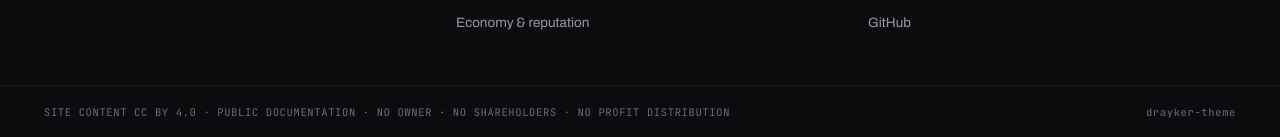
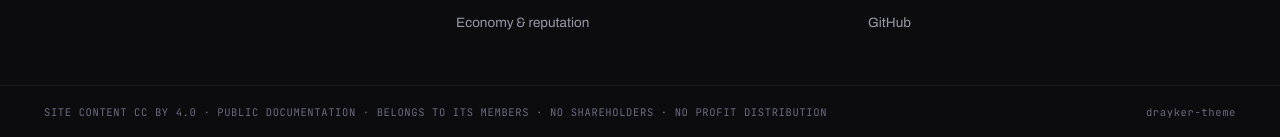
Before and after one commit to draykerdk/drayker-theme, a Jekyll site: the page built from README.md, in a window 1280 px wide and 900 px high, scrolled down 1926 px. Shown: the part 760-897 px from the top of the window. Built offline with Jekyll 4.4.1, drawn with Linux system fonts in a browser that asks for light colours; our own code applies the rules of GitHub Pages for plain Markdown files; some of the changed text lies outside the part shown.

Commit message:
Say in the footer that Drayker belongs to its members
The shared footer reads BELONGS TO ITS MEMBERS · NO SHAREHOLDERS · NO PROFIT DISTRIBUTION; tools/check.js follows and keeps the ban on "non-profit". The README example expands DK as Distributed Kernel.

```diff
--- a/_layouts/default.html
+++ b/_layouts/default.html
@@ -239,7 +239,7 @@ main{display:block}
   </div>
   <div class="dk-foot-bar">
     <div>
-      <span>SITE CONTENT CC BY 4.0 · PUBLIC DOCUMENTATION · NO OWNER · NO SHAREHOLDERS · NO PROFIT DISTRIBUTION</span>
+      <span>SITE CONTENT CC BY 4.0 · PUBLIC DOCUMENTATION · BELONGS TO ITS MEMBERS · NO SHAREHOLDERS · NO PROFIT DISTRIBUTION</span>
       <span>{{ site.dk_subdomain | default: 'drayker.org' }}</span>
     </div>
   </div>
--- a/tools/check.js
+++ b/tools/check.js
@@ -21,8 +21,9 @@ check(layout.includes('meta name="twitter:title"') && layout.includes('meta name
 check(layout.includes('https://dknowledge.drayker.org'), 'Dknowledge footer target is wrong');
 check(!layout.includes('dknowledger.drayker.org'), 'the retired Dknowledger hostname remains');
 check(!layout.includes('drayker.org/#org/'), 'the footer must use the clean routes, not hash routes');
-// The footer states what Drayker is: no owner, no shareholders, no profit distribution (not "non-profit").
-check(layout.includes('NO OWNER · NO SHAREHOLDERS · NO PROFIT DISTRIBUTION') && !/non-profit/i.test(layout), 'the footer must describe ownership, not a non-profit form');
+// The footer states what Drayker is: it belongs to its members, with no shareholders and
+// no profit distribution (not "non-profit").
+check(layout.includes('BELONGS TO ITS MEMBERS · NO SHAREHOLDERS · NO PROFIT DISTRIBUTION') && !/non-profit/i.test(layout), 'the footer must say that Drayker belongs to its members, not a non-profit form');
 
 for (const asset of ['drayker-icon.svg', 'dark/drayker-icon.svg', 'icon-512.png', 'icon-512-dark.png']) {
   check(layout.includes('https://drayker.org/') && layout.includes(asset + '?v=20260813'), 'adaptive transparent favicon chain is missing ' + asset);
```
Also changed, not shown: README.md (+1 -1 lines).
